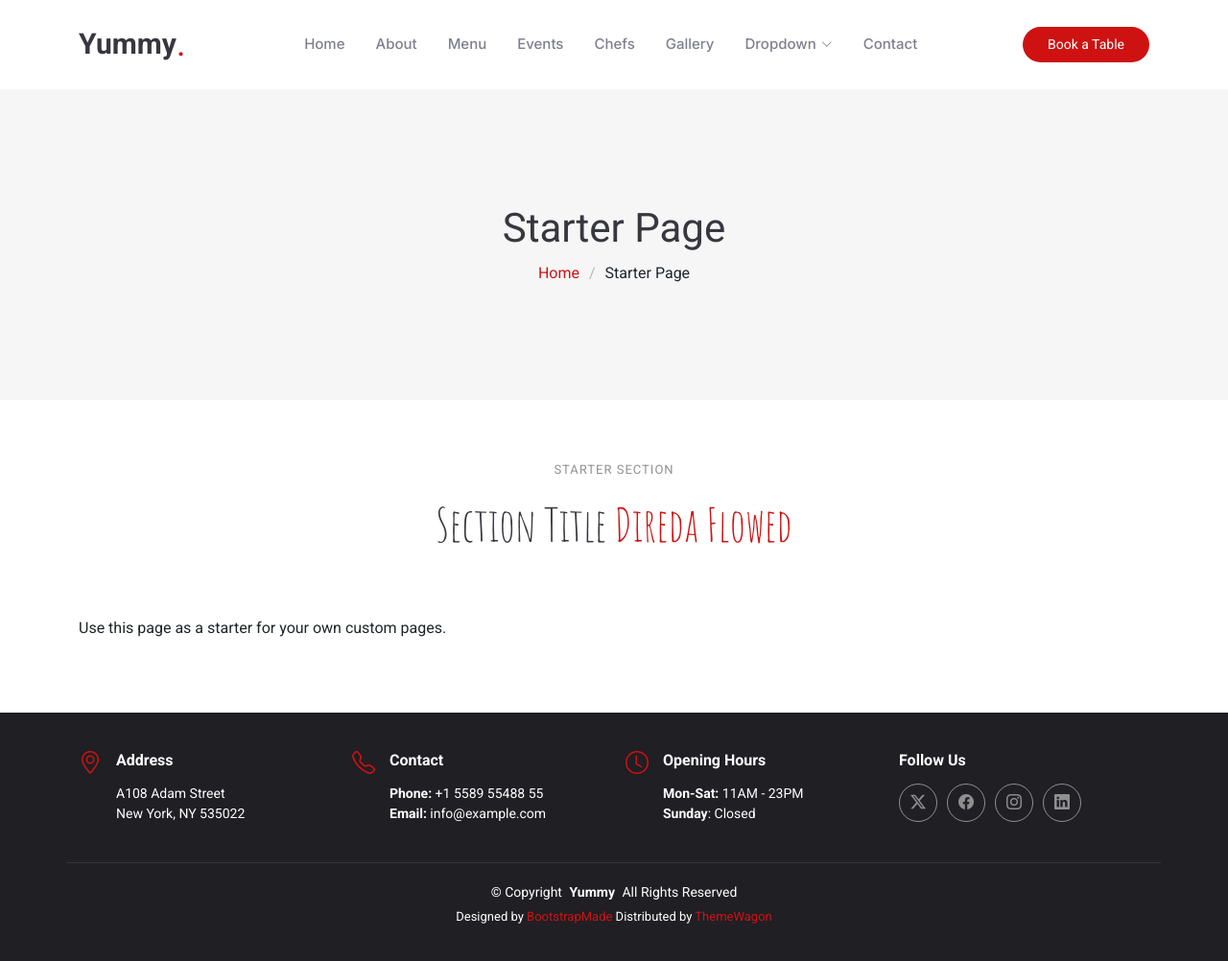
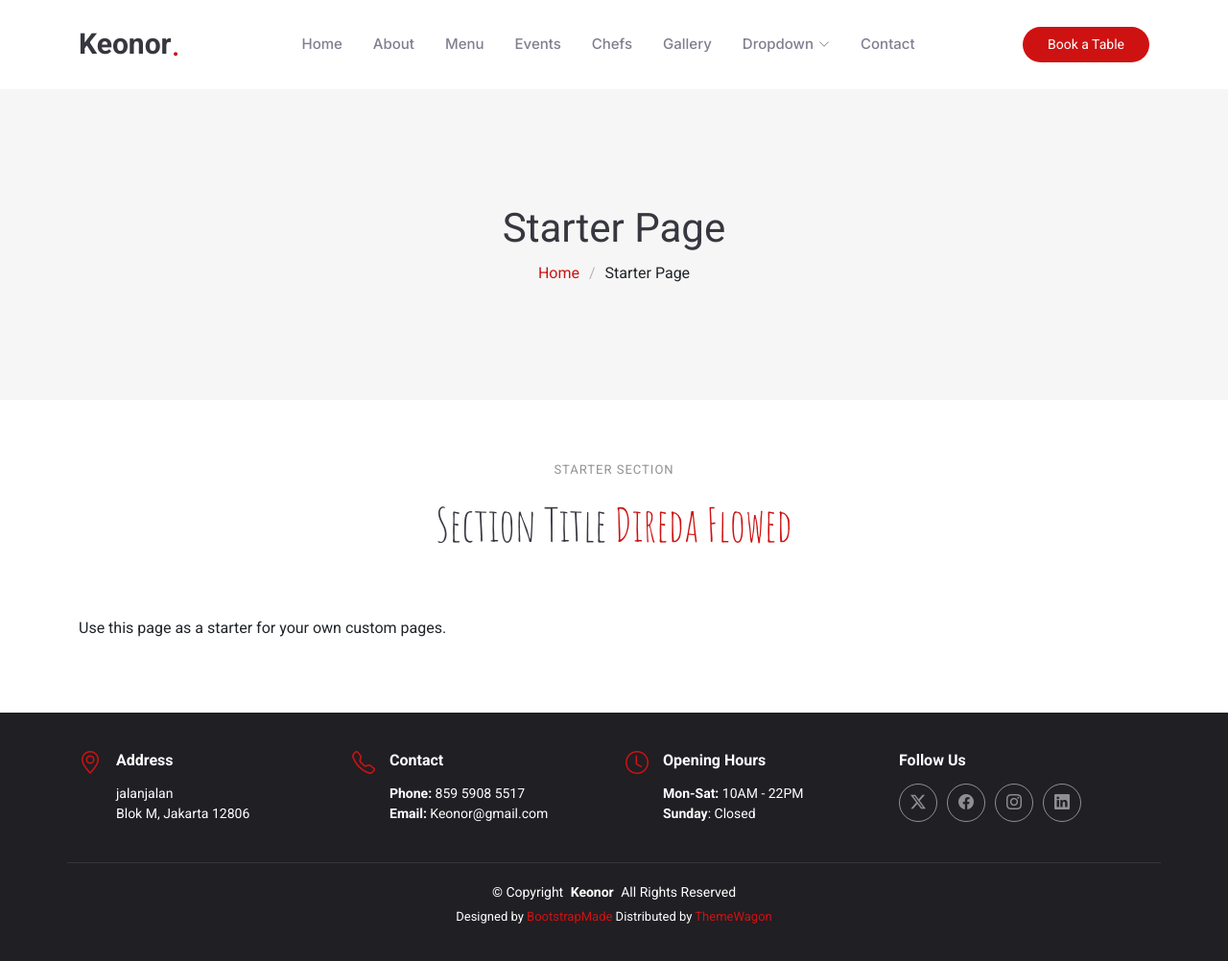
Before and after one commit to SitiZahra23/keonor, a plain HTML site: page starter-page.html in a window 1280 px wide. Shown: the whole page at 96% size. Drawn offline with Linux system fonts and the light colour scheme.

Commit message:
Update starter-page.html

```diff
--- a/starter-page.html
+++ b/starter-page.html
@@ -4,7 +4,7 @@
 <head>
   <meta charset="utf-8">
   <meta content="width=device-width, initial-scale=1.0" name="viewport">
-  <title>Starter Page - Yummy Bootstrap Template</title>
+  <title>Starter Page - Keonor Bootstrap Template</title>
   <meta name="description" content="">
   <meta name="keywords" content="">
 
@@ -28,8 +28,8 @@
   <link href="assets/css/main.css" rel="stylesheet">
 
   <!-- =======================================================
-  * Template Name: Yummy
-  * Template URL: https://bootstrapmade.com/yummy-bootstrap-restaurant-website-template/
+  * Template Name: Keonor
+  * Template URL: https://bootstrapmade.com/Keonor-bootstrap-restaurant-website-template/
   * Updated: Aug 07 2024 with Bootstrap v5.3.3
   * Author: BootstrapMade.com
   * License: https://bootstrapmade.com/license/
@@ -44,7 +44,7 @@
       <a href="index.html" class="logo d-flex align-items-center me-auto me-xl-0">
         <!-- Uncomment the line below if you also wish to use an image logo -->
         <!-- <img src="assets/img/logo.png" alt=""> -->
-        <h1 class="sitename">Yummy</h1>
+        <h1 class="sitename">Keonor</h1>
         <span>.</span>
       </a>
 
@@ -123,8 +123,8 @@
           <i class="bi bi-geo-alt icon"></i>
           <div class="address">
             <h4>Address</h4>
-            <p>A108 Adam Street</p>
-            <p>New York, NY 535022</p>
+            <p>jalanjalan</p>
+            <p>Blok M, Jakarta 12806</p>
             <p></p>
           </div>
 
@@ -135,8 +135,8 @@
           <div>
             <h4>Contact</h4>
             <p>
-              <strong>Phone:</strong> <span>+1 5589 55488 55</span><br>
-              <strong>Email:</strong> <span>info@example.com</span><br>
+              <strong>Phone:</strong> <span>859 5908 5517</span><br>
+              <strong>Email:</strong> <span>Keonor@gmail.com</span><br>
             </p>
           </div>
         </div>
@@ -146,7 +146,7 @@
           <div>
             <h4>Opening Hours</h4>
             <p>
-              <strong>Mon-Sat:</strong> <span>11AM - 23PM</span><br>
+              <strong>Mon-Sat:</strong> <span>10AM - 22PM</span><br>
               <strong>Sunday</strong>: <span>Closed</span>
             </p>
           </div>
@@ -166,7 +166,7 @@
     </div>
 
     <div class="container copyright text-center mt-4">
-      <p>© <span>Copyright</span> <strong class="px-1 sitename">Yummy</strong> <span>All Rights Reserved</span></p>
+      <p>© <span>Copyright</span> <strong class="px-1 sitename">Keonor</strong> <span>All Rights Reserved</span></p>
       <div class="credits">
         <!-- All the links in the footer should remain intact. -->
         <!-- You can delete the links only if you've purchased the pro version. -->
```
